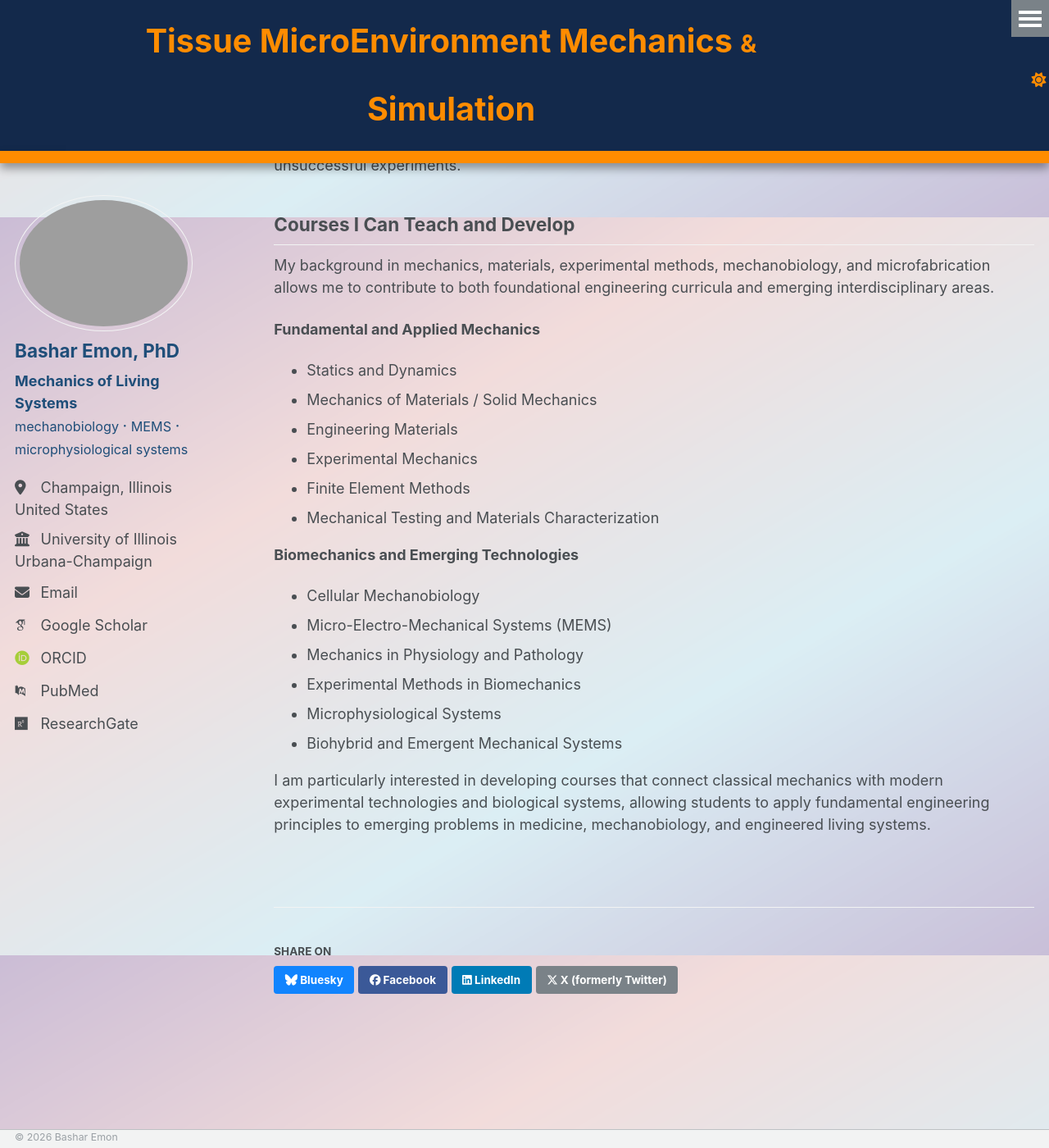
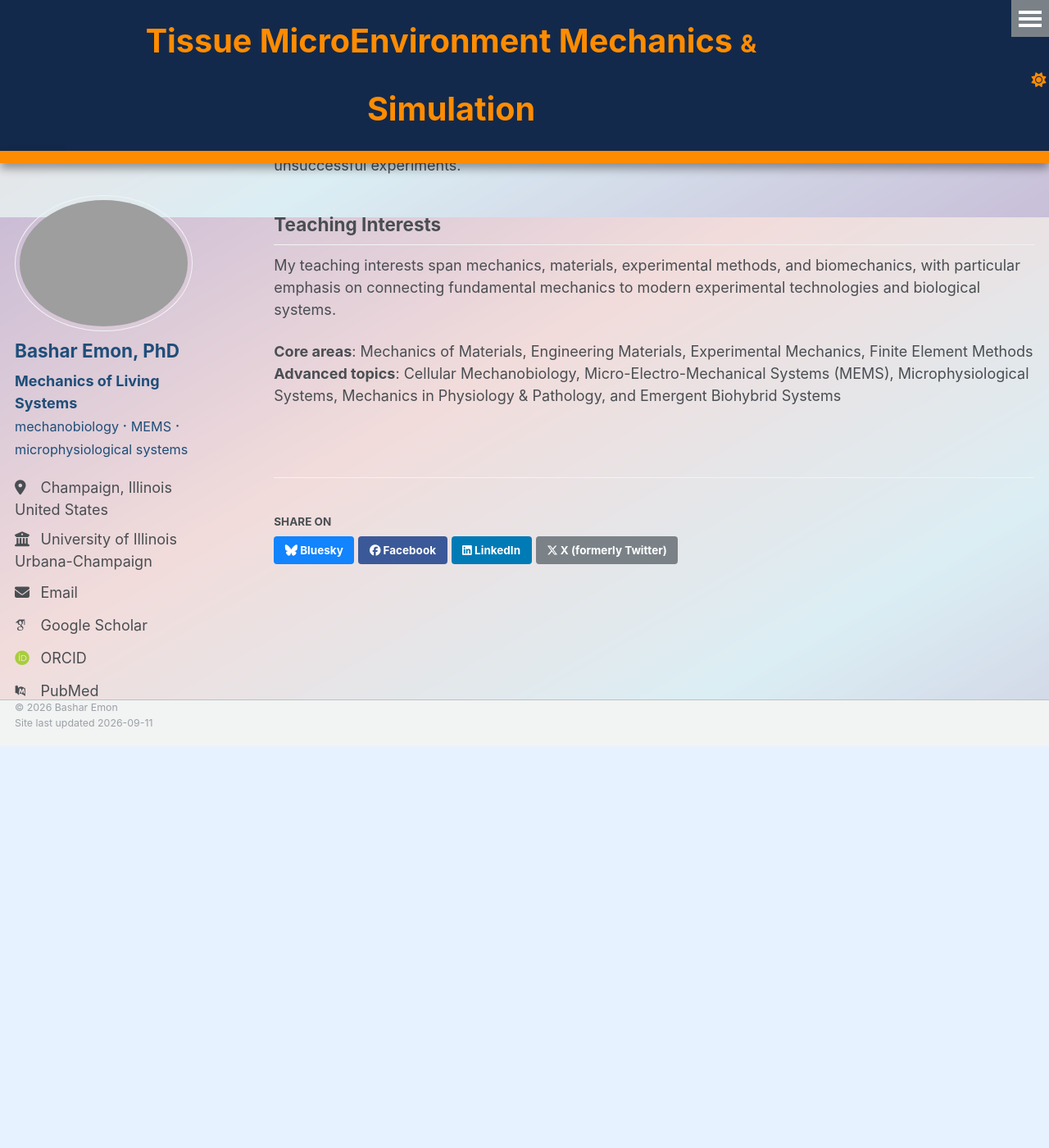
Before and after one commit to BasharEmon/BasharEmon.github.io, a Jekyll site: the page built from _teaching/Teaching.md, in a window 1280 px wide and 1400 px high, scrolled down 2435 px. Shown: the whole window at 82% size. Built offline with Jekyll 4.4.1, drawn with Linux system fonts in a browser that asks for light colours; some web fonts are replaced; after the commit the page ends 3345 px from its top, so only the background shows below that.

Commit message:
Update Teaching.md

```diff
--- a/_teaching/Teaching.md
+++ b/_teaching/Teaching.md
@@ -55,7 +55,16 @@ My goal as a research mentor is to develop independent researchers rather than s
 
 I view mentoring as a progression from guided learning toward intellectual independence. Students should ultimately be able to formulate questions, design experiments, make informed decisions, evaluate results critically, and communicate their work effectively. I strive to create an environment in which students are comfortable asking questions, discussing alternative interpretations, and learning from both successful and unsuccessful experiments.
 
-## Courses I Can Teach and Develop
+## Teaching Interests
+
+My teaching interests span mechanics, materials, experimental methods, and biomechanics, with particular emphasis on connecting fundamental mechanics to modern experimental technologies and biological systems.
+
+**Core areas**: Mechanics of Materials, Engineering Materials, Experimental Mechanics, Finite Element Methods
+**Advanced topics**: Cellular Mechanobiology, Micro-Electro-Mechanical Systems (MEMS), Microphysiological Systems, Mechanics in Physiology & Pathology, and Emergent Biohybrid Systems
+
+
+
+<!-- ## Courses I Can Teach and Develop
 
 My background in mechanics, materials, experimental methods, mechanobiology, and microfabrication allows me to contribute to both foundational engineering curricula and emerging interdisciplinary areas.
 
@@ -78,3 +87,4 @@ My background in mechanics, materials, experimental methods, mechanobiology, and
 - Biohybrid and Emergent Mechanical Systems
 
 I am particularly interested in developing courses that connect classical mechanics with modern experimental technologies and biological systems, allowing students to apply fundamental engineering principles to emerging problems in medicine, mechanobiology, and engineered living systems.
+-->
```
